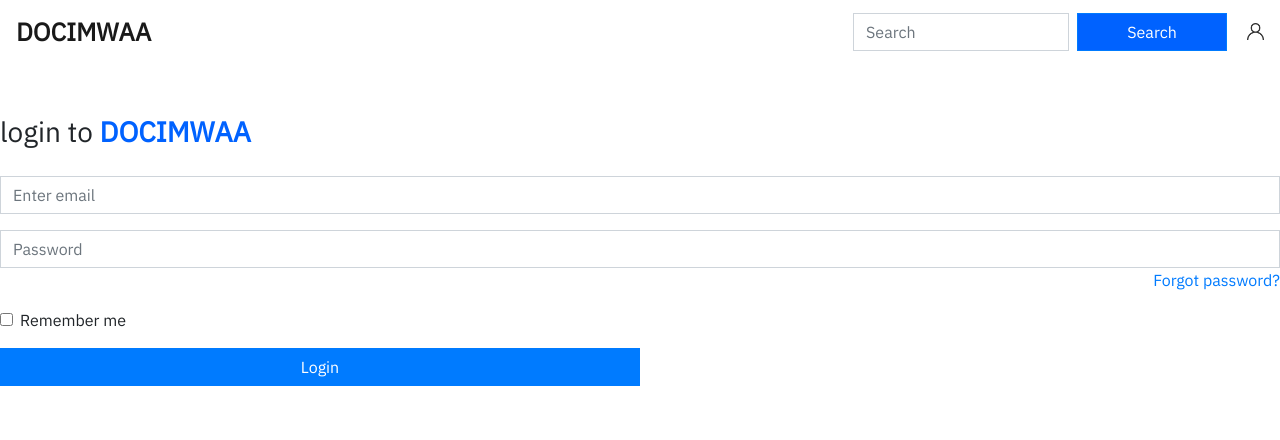
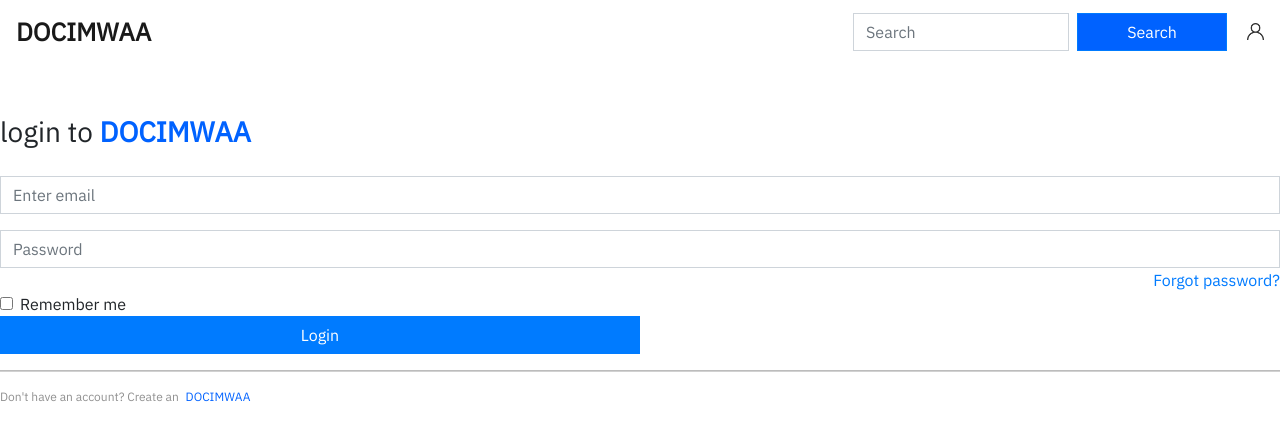
Before and after one commit to patcharapon1999/docimwaa-project, a React (Create React App) app: page /login in a window 1280 px wide. Shown: the top 440 px of the page. Built offline with nearby package versions, Linux system fonts and the light colour scheme; no server answers.

Commit message:
test link page

```diff
--- a/src/components/Login.js
+++ b/src/components/Login.js
@@ -3,6 +3,7 @@ import { Form, Button, Image } from "react-bootstrap";
 import "../styles/Login.css";
 import { Link } from "react-router-dom";
 import auth from '../firebase'
+import Scanning from "./Scanning";
 
 export default class Login extends React.Component {
   constructor(props) {
@@ -58,9 +59,17 @@ export default class Login extends React.Component {
 
   render() {
     const { message, currentUser } = this.state
-
+    const ColoredLine = ({ color }) => (
+      <hr
+          style={{
+              color: color,
+              backgroundColor: color,
+              height: 1
+          }}
+      />
+    );
     if (currentUser) {
-      return (
+      return(
         <div>
           <p>Hello {currentUser.email}</p>
           <button onClick={this.logout}>Logout</button>
@@ -76,21 +85,31 @@ export default class Login extends React.Component {
             <Form.Control type="email" placeholder="Enter email" name="email" onChange={this.onChange}/>
           </Form.Group>
 
-          <Form.Group>
+          <Form.Group className="pw">
             <Form.Control type="password" placeholder="Password" name="password" onChange={this.onChange}/>
             <Link to="/">
               <p className="fg-pw">Forgot password?</p>
             </Link>
           </Form.Group>
           {message ? <p className="help is-danger">{message}</p> : null}
-          <Form.Group>
+          <Form.Group className="chkbx">
             <Form.Check type="checkbox" label="Remember me" />
           </Form.Group>
-
-          <Button className="login-btn" type="submit">
-            Login
-          </Button>
+          {/* not correct. do for check only */}
+          <Link to="/scanning">
+              <Button className="login-btn" type="submit">
+                Login
+              </Button>
+          </Link>
         </Form>
+        <div className="reg-div">
+          <ColoredLine color="#D1D1D1" className="line"/>
+          <p className="reg-txt">Don't have an account? Create an<label className="space">_</label>
+            <Link to="/" className="reg-link">
+              DOCIMWAA
+            </Link>
+          </p>
+        </div>
       </div>
 
     );
--- a/src/components/Scanning.js
+++ b/src/components/Scanning.js
@@ -1,11 +1,9 @@
 import React, { Component } from "react";
 import { Button, Jumbotron, Container, Collapse } from "react-bootstrap";
 import "../styles/Scanning.css";
-
-
+import { Link } from "react-router-dom";
 
 export default class Scanning extends Component {
-
   render() {
     return (
       <div>
@@ -14,8 +12,23 @@ export default class Scanning extends Component {
             <h1 className="header-name">Scanning</h1>
           </div>
         </Jumbotron>
+        <div id="grad-line"></div>
 
-        <div id="grad-line"></div>
+        <div class="row">
+          <div class="columnL">
+            <h2>Column 1</h2>
+            <p>Some text..</p>
+          </div>
+          <div class="columnR">
+            <h2>Column 2</h2>
+            <p>Some text..</p>
+            <Link to="/optional">
+              <Button className="login-btn" type="submit">
+                Submit
+              </Button>
+            </Link>
+          </div>
+        </div>
 
       </div>
     );
--- a/src/styles/Login.css
+++ b/src/styles/Login.css
@@ -19,7 +19,25 @@
 .fg-pw {
     text-align: right;
 }
-
+.pw, .fg-pw, .chkbx, .line, .reg-txt, .reg-div, .login-div {
+    margin-top: 0;
+    padding-top: 0;
+    border-top: 0;
+    margin-bottom: 0;
+    padding-bottom: 0;
+    border-bottom: 0;
+}
 .login-btn {
     width: 50%;
 }
+.reg-txt {
+    font-size: 12px;
+    color: rgb(145, 145, 145);
+}
+.reg-link {
+    font-size: 12px;
+    color: #0062FF;
+}
+.space {
+    color: white;
+}
--- a/src/styles/Scanning.css
+++ b/src/styles/Scanning.css
@@ -9,3 +9,30 @@
     border-radius: 0;
     margin: 0;
   }
+* {
+  box-sizing: border-box;
+}
+
+.columnL {
+  float: left;
+  width: 50%;
+  text-align: right;
+  margin-top: 1%;
+  padding-right: 10%;
+  border-right: 1px solid rgb(196, 196, 196);
+}
+.columnR {
+  float: left;
+  width: 50%;
+  text-align: left;
+  margin-top: 1%;
+  padding-left: 10%;
+  border-left: 1px solid rgb(196, 196, 196);
+
+}
+
+.row:after {
+  content: "";
+  display: table;
+  clear: both;
+}
```
